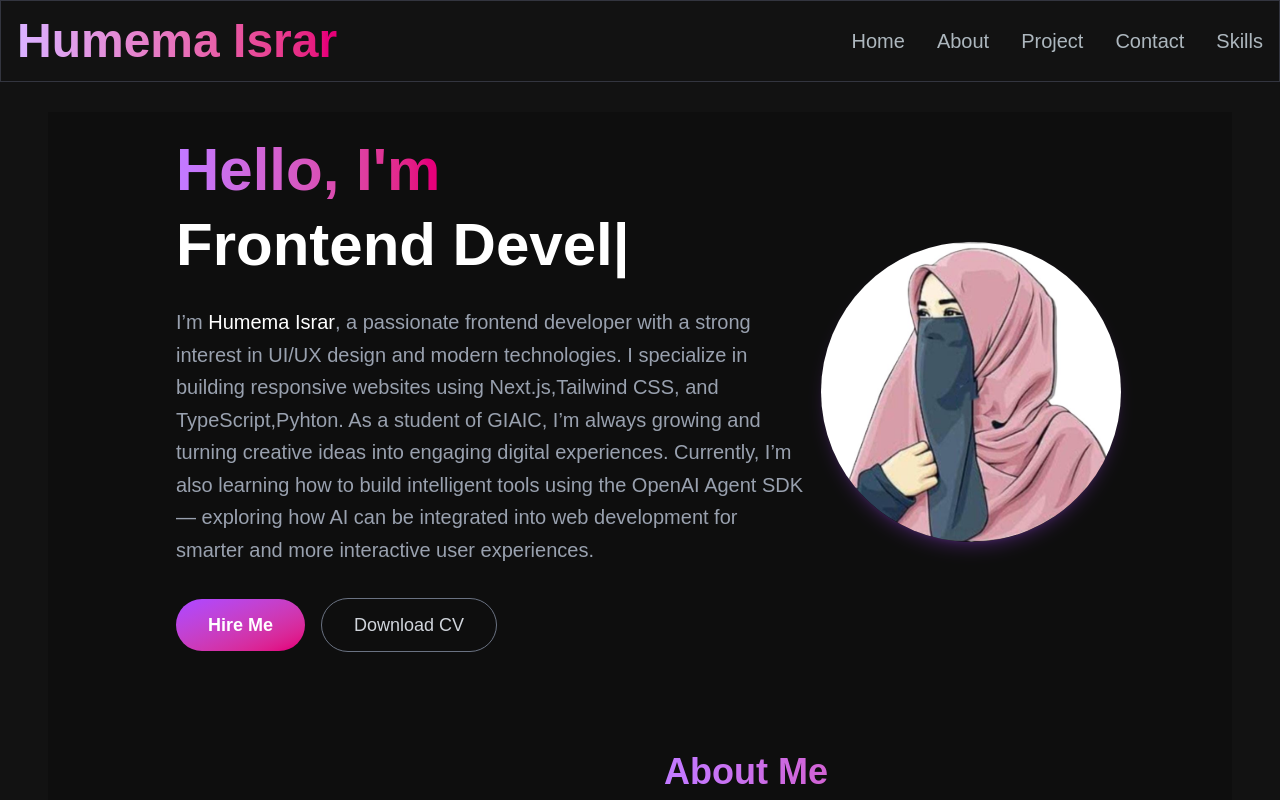
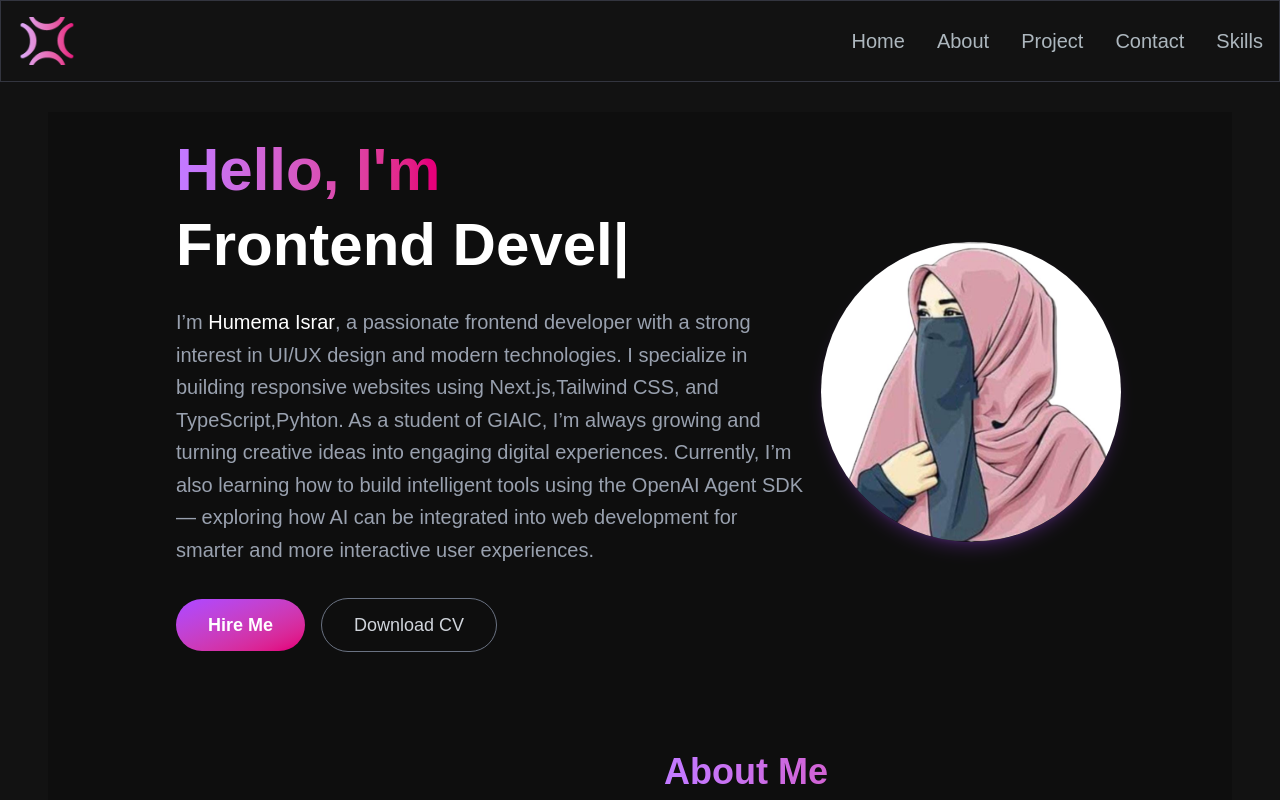
Before and after one commit to humemaisrar-github-account/humema-portfolio, a Next.js app: page / in a window 1280 px wide. Shown: the top 800 px of the page. Built offline with nearby package versions, Linux system fonts and the light colour scheme.

Commit message:
Update Navbar.tsx

```diff
--- a/src/app/components/Navbar.tsx
+++ b/src/app/components/Navbar.tsx
@@ -38,7 +38,7 @@ const Navbar = () => {
           href={"/"}
           className="text-2xl md:text-5xl font-semibold text-transparent bg-clip-text bg-gradient-to-r from-purple-300 to-pink-600"
         >
-          Humema Israr
+          💢
         </Link>
         <div className="mobile-menu block md:hidden">
           {!navbarOpen ? (
@@ -72,4 +72,5 @@ const Navbar = () => {
   );
 };
 
+
 export default Navbar;
```
